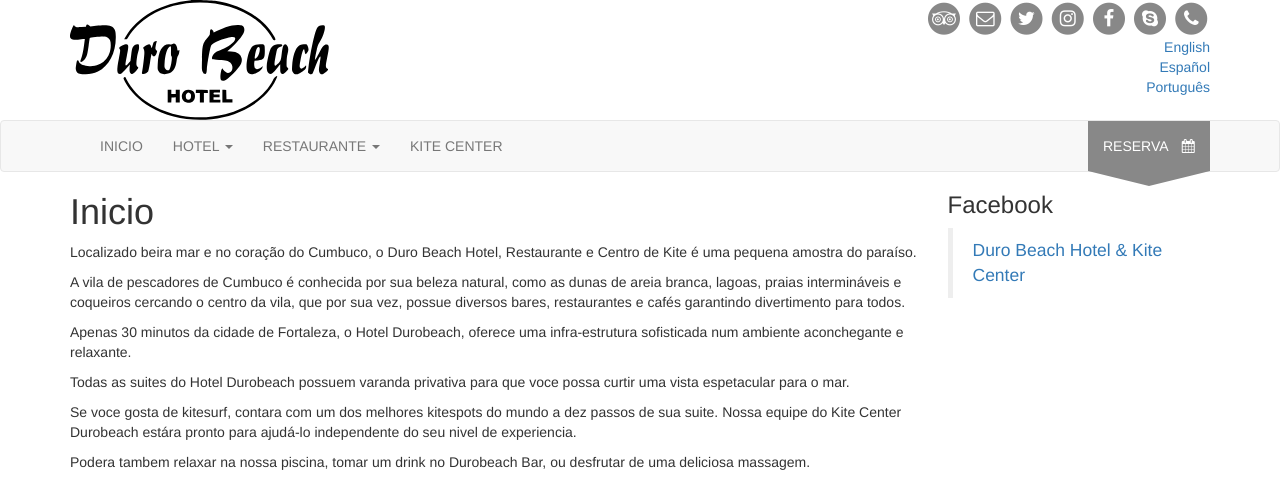
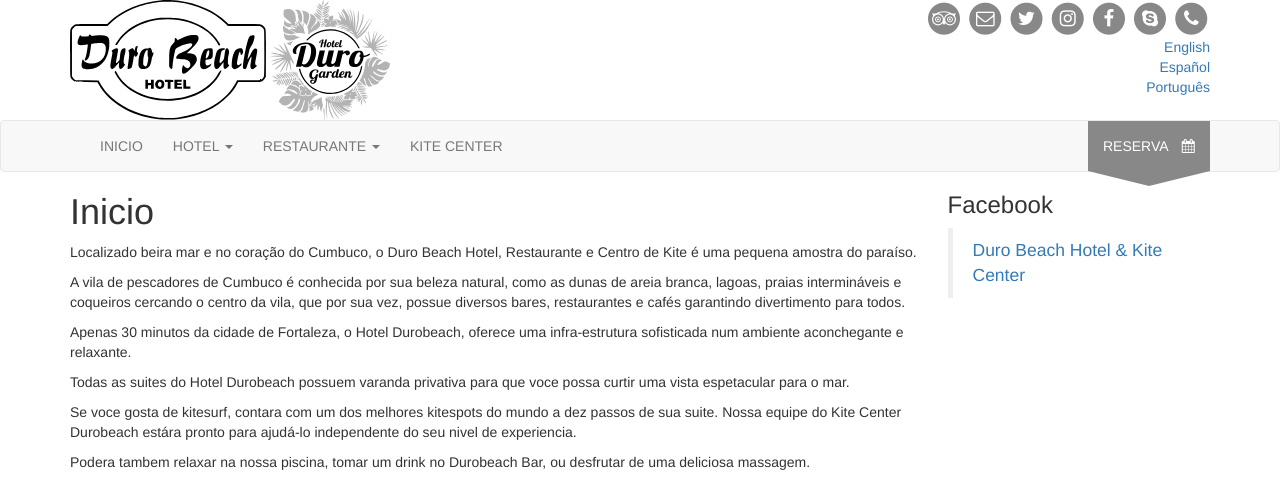
Before and after one commit to durobeach/durobeach.github.io, a Jekyll site: the page built from pt/index.md, in a window 1280 px wide. Shown: the top 484 px of the page. Built offline with Jekyll 4.4.1, drawn with Linux system fonts in a browser that asks for light colours; nearby versions of some CDN libraries; a style sheet for code colours, icons or effects is not loaded.

Commit message:
Adding durogarden logo and changing durobeach logo

```diff
--- a/_includes/common/header.html
+++ b/_includes/common/header.html
@@ -2,7 +2,8 @@
   <div class="container">
     <div class="row">
       <div class="col-lg-6 col-md-6 col-sm-6 col-xs-12">
-        <img class="logo" src="{{ "/assets/img/logo_final.svg" | relative_url }}" alt="Durobeach logo" />
+        <img class="logo" src="{{ "/assets/img/logo_DB.svg" | relative_url }}" alt="Durobeach logo" />
+        <img class="logo" src="{{ "/assets/img/logo_DG.svg" | relative_url }}" alt="Durobeach logo" />
       </div>
       <div class="col-lg-6 col-md-6 col-sm-6 hidden-xs">
         <ul class="social">
```
Also changed, not shown: assets/img/logo_DB.svg (added), assets/img/logo_DG.svg (added), assets/img/logo_final.svg (deleted).
